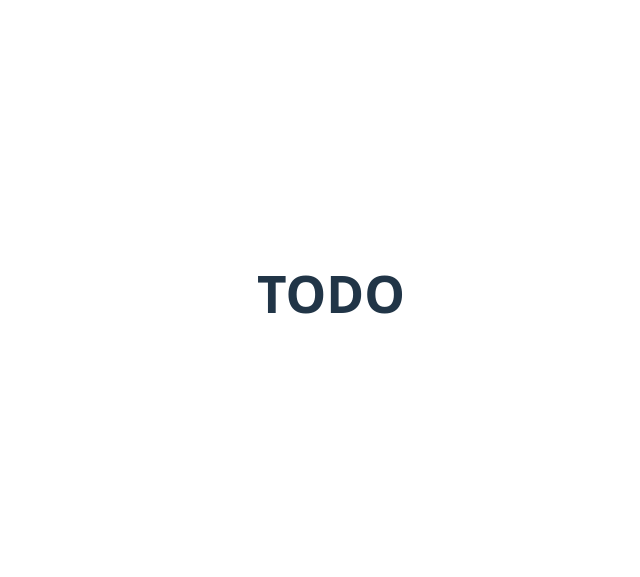
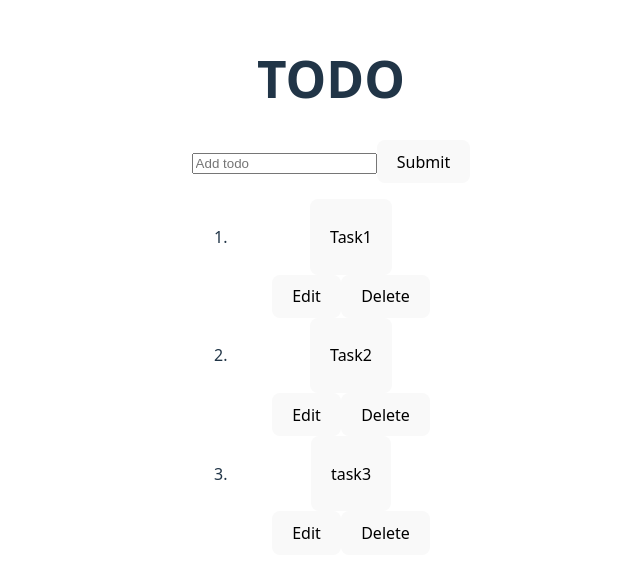
Before and after one commit to bynd1u/todo-react, a React (Vite) app: page / in a window 1280 px wide. Shown: the part 107-684 px from the top of the page, without its empty margins (309-949 px from the left). Built offline with nearby package versions, Linux system fonts and the light colour scheme.

Commit message:
add header, form, list components

```diff
--- a/src/App.jsx
+++ b/src/App.jsx
@@ -1,9 +1,22 @@
 import "./App.css";
 import Header from "./components/Header";
 import { SubmitForm } from "./components/SubmitForm";
+import { ToDoList } from "./components/ToDoList";
+
+const items = [
+  { id: 1, title: "Task1" },
+  { id: 2, title: "Task2" },
+  { id: 3, title: "task3" },
+];
 
 function App() {
-  return <Header />;
+  return (
+    <>
+      <Header />
+      <SubmitForm />
+      <ToDoList items={items} />
+    </>
+  );
 }
 
 export default App;
--- /dev/null
+++ b/src/components/Item.jsx
@@ -0,0 +1,15 @@
+import React from "react";
+
+export const Item = ({ item }) => {
+  return (
+    <li id={item.id} className="todo-item">
+      <button className="item-left">
+        <p>{item.title}</p>
+      </button>
+      <div className="item-rifht">
+        <button>Edit</button>
+        <button>Delete</button>
+      </div>
+    </li>
+  );
+};
--- a/src/components/SubmitForm.jsx
+++ b/src/components/SubmitForm.jsx
@@ -1,12 +1,14 @@
-import React from 'react'
+import React from "react";
 
 export const SubmitForm = () => {
+  const handleSubmit = (event) => {
+    event.preventDefault();
+    console.log("Form submitted");
+  };
   return (
-    <div className='form'>
-        <form>
-            <input className='input' placeholder='Add Task' />
-            <button className='add-button' type='sumbit'>Add</button>
-        </form>
-    </div>
-  )
-}
+    <form onSubmit={handleSubmit}>
+      <input type="text" placeholder="Add todo" />
+      <button>Submit</button>
+    </form>
+  );
+};
--- /dev/null
+++ b/src/components/ToDoList.jsx
@@ -0,0 +1,12 @@
+import React from "react";
+import { Item } from "./Item";
+
+export const ToDoList = ({ items }) => {
+  return (
+    <ol className="todo-list">
+      {items.map((item, index) => (
+        <Item key={index} item={item} />
+      ))}
+    </ol>
+  );
+};
```
